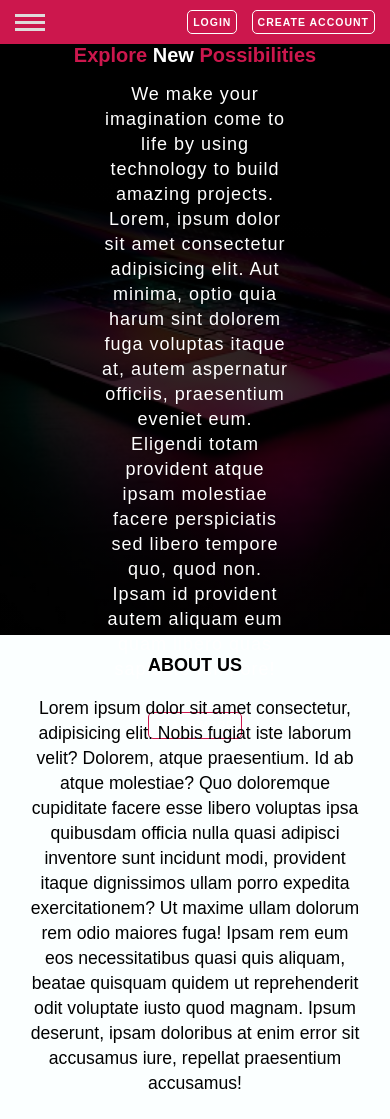
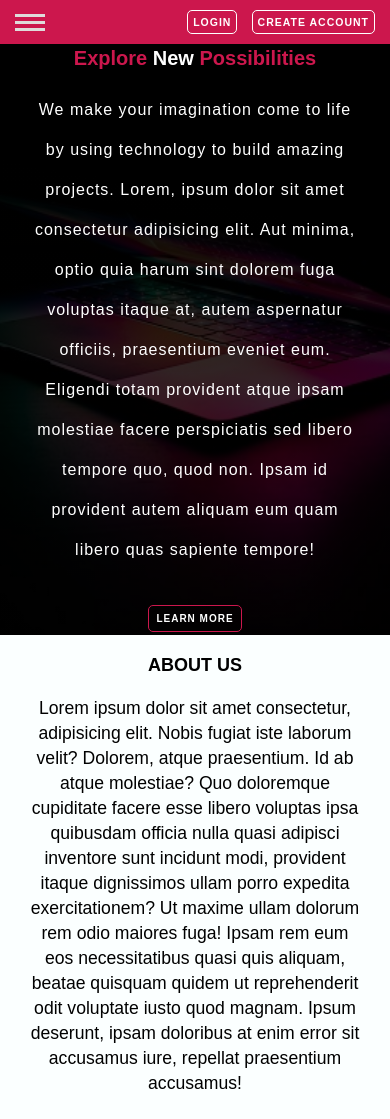
Before and after one commit to FemiLaizer/single-page-0, a plain HTML site: page index.html in a window 390 px wide. Shown: the top 1119 px of the page. Drawn offline with Linux system fonts and the light colour scheme.

Commit message:
chnaged styling

```diff
--- a/style.css
+++ b/style.css
@@ -548,11 +548,11 @@ h1+p {
         padding: 1px;
     } */
 
-    /* .banner-content p {
+    .banner-content p {
         padding: 20px 30px;
         font-size: 1rem;
         line-height: 40px;
-    } */
+    }
 
     button {
         padding: 7px;
```
